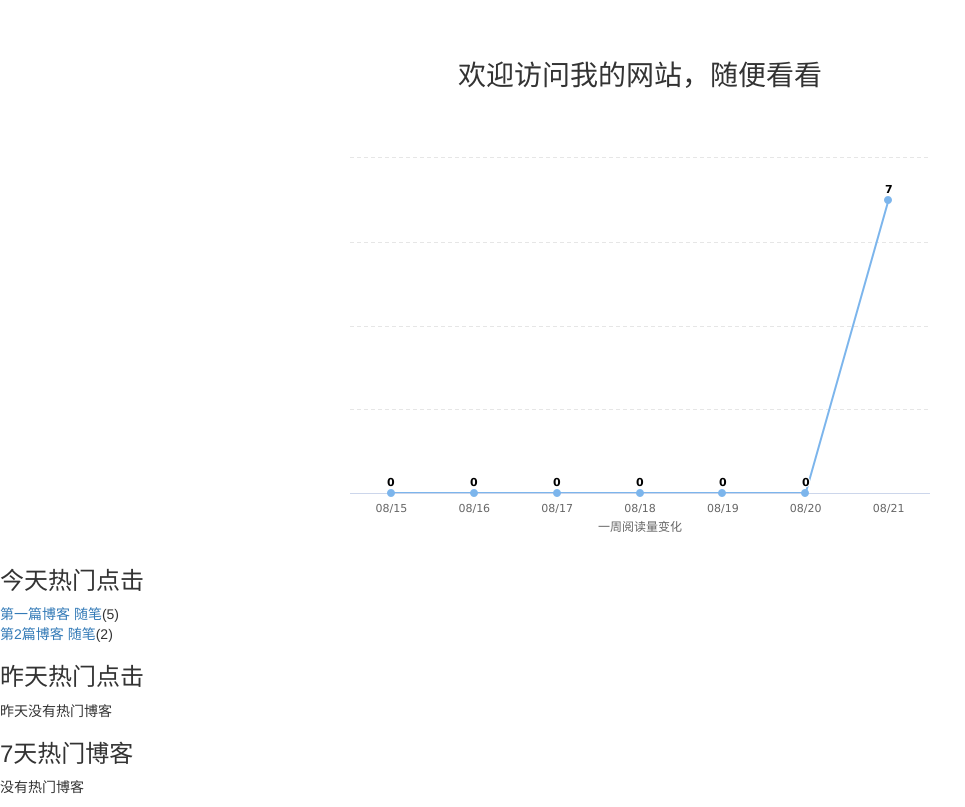
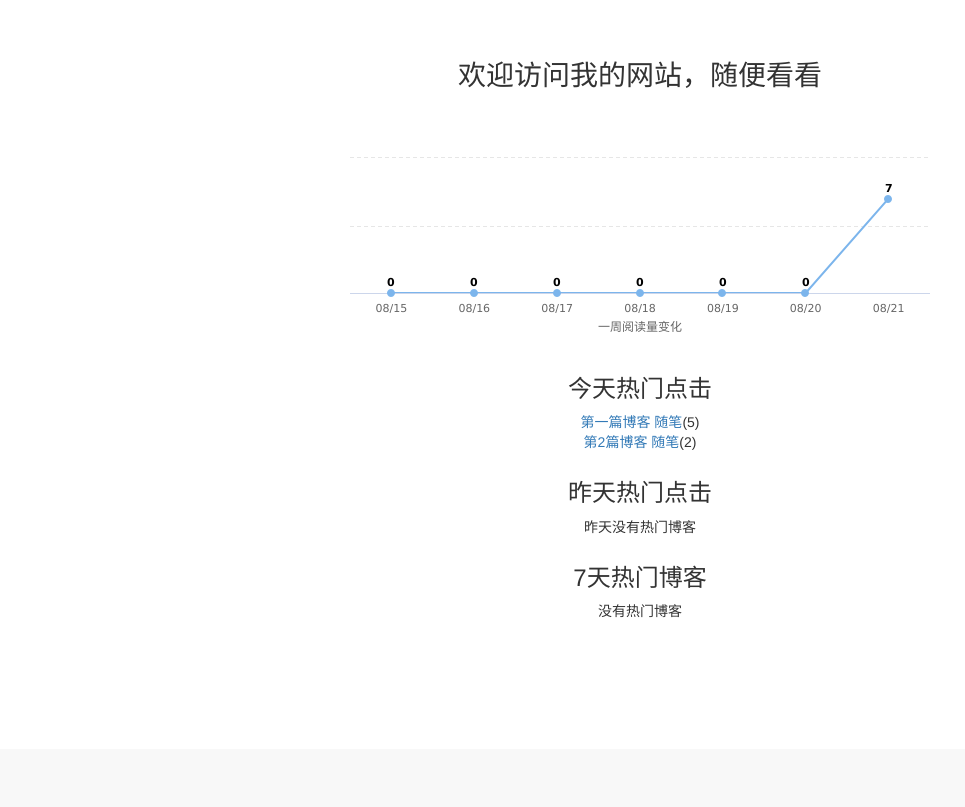
Before and after one commit to able8/Django-Course, a Django app: page / in a window 1280 px wide. Shown: the part 51-858 px from the top of the page, without its empty margins (0-965 px from the left). After the commit the page ends 669 px from the top, so only its background shows below. Run offline with Django 3.2, Linux system fonts and the light colour scheme; data comes from the database, SQL or seed files in the repository; both versions use the stored data as it was after the commit; some libraries are stand-ins or nearby versions.

Commit message:
p21 设置缓存，获取7天热门博客的缓存数据

```diff
--- a/mysite/blog/models.py
+++ b/mysite/blog/models.py
@@ -3,6 +3,7 @@ from django.contrib.auth.models import User
 from django.contrib.contenttypes.fields import GenericRelation
 from ckeditor_uploader.fields import RichTextUploadingField
 from read_statistics.models import ReadNumExpandMethod, ReadDetail
+
 
 # Create your models here.
 class BlogType(models.Model):
@@ -11,7 +12,8 @@ class BlogType(models.Model):
     def __str__(self):
         return self.type_name
 
-class Blog(models.Model, ReadNumExpandMethod): # 继承 方法
+
+class Blog(models.Model, ReadNumExpandMethod):  # 继承 方法
     title = models.CharField(max_length=50)
     blog_type = models.ForeignKey(BlogType, on_delete=models.DO_NOTHING)
     content = RichTextUploadingField()
--- a/mysite/mysite/views.py
+++ b/mysite/mysite/views.py
@@ -1,4 +1,5 @@
 from django.shortcuts import render_to_response
+from django.core.cache import cache
 from django.contrib.contenttypes.models import ContentType
 from read_statistics.utils import get_seven_days_read_data, get_today_hot_data, get_yesterday_hot_data, get_7_days_hot_data
 from blog.models import Blog
@@ -9,7 +10,16 @@ def home(request):
     dates, read_nums = get_seven_days_read_data(blog_content_type)
     today_hot_data = get_today_hot_data(blog_content_type)
     yesterday_hot_data = get_yesterday_hot_data(blog_content_type)
-    hot_data_for_7_days = get_7_days_hot_data(blog_content_type)
+
+    # 获取7天热门博客的缓存数据
+    hot_data_for_7_days = cache.get('hot_data_for_7_days')
+    if hot_data_for_7_days is None:
+        hot_data_for_7_days = get_7_days_hot_data(blog_content_type)
+        cache.set('hot_data_for_7_days', hot_data_for_7_days, 20)
+        print('calc')
+    else:
+        print('use cache')
+
     context = {}
     context['dates'] = dates
     context['read_nums'] = read_nums
--- a/mysite/read_statistics/utils.py
+++ b/mysite/read_statistics/utils.py
@@ -46,7 +46,7 @@ def get_today_hot_data(content_type):
     today = timezone.now().date()
     read_details = ReadDetail.objects.filter(
         content_type=content_type, date=today).order_by('-read_num')
-    return read_details[:7] # 取前7条
+    return read_details[:7]  # 取前7条
 
 
 # 获取昨天热门文章
@@ -56,6 +56,7 @@ def get_yesterday_hot_data(content_type):
     read_details = ReadDetail.objects.filter(
         content_type=content_type, date=yesterday).order_by('-read_num')
     return read_details[:7]
+
 
 # 获取7天热门文章
 def get_7_days_hot_data(content_type):
--- a/mysite/static/home.css
+++ b/mysite/static/home.css
@@ -7,6 +7,11 @@ h3.home-content {
 
 div#container {
     margin: 0 auto;
-    height:400px;
+    height:200px;
     width: 600px;
 }
+
+div.hot-data {
+    text-align: center;
+    margin-top: 2em
+}
--- a/mysite/templates/home.html
+++ b/mysite/templates/home.html
@@ -15,7 +15,8 @@
     <h3 class="home-content">欢迎访问我的网站，随便看看</h3>
     <!-- 图表容器 DOM -->
     <div id="container"></div>
-    <h3>今天热门点击</h3>
+<div class="hot-data">
+    <h3 class="hot_data_title">今天热门点击</h3>
     <ul>
         {% for hot_data in today_hot_data  %}
         <li><a href="{% url 'blog_detail' hot_data.content_object.pk %}">{{ hot_data.content_object.title }}</a>({{ hot_data.read_num }})</li>
@@ -23,7 +24,8 @@
         <li>今天暂时没有热门博客</li>
         {% endfor %}
     </ul>
-
+</div>
+<div class="hot-data">
     <h3>昨天热门点击</h3>
     <ul>
         {% for hot_data in yesterday_hot_data  %}
@@ -32,7 +34,8 @@
         <li>昨天没有热门博客</li>
         {% endfor %}
     </ul>
-
+</div>
+<div class="hot-data">
     <h3>7天热门博客</h3>
     <ul>
         {% for hot_data in hot_data_for_7_days  %}
@@ -41,6 +44,7 @@
         <li>没有热门博客</li>
         {% endfor %}
     </ul>
+</div>
 
     <script>
         // 图表配置
```
Also changed, not shown: mysite/mysite/settings.py (+8 -0 lines), README.md, mysite/db.sqlite3.
